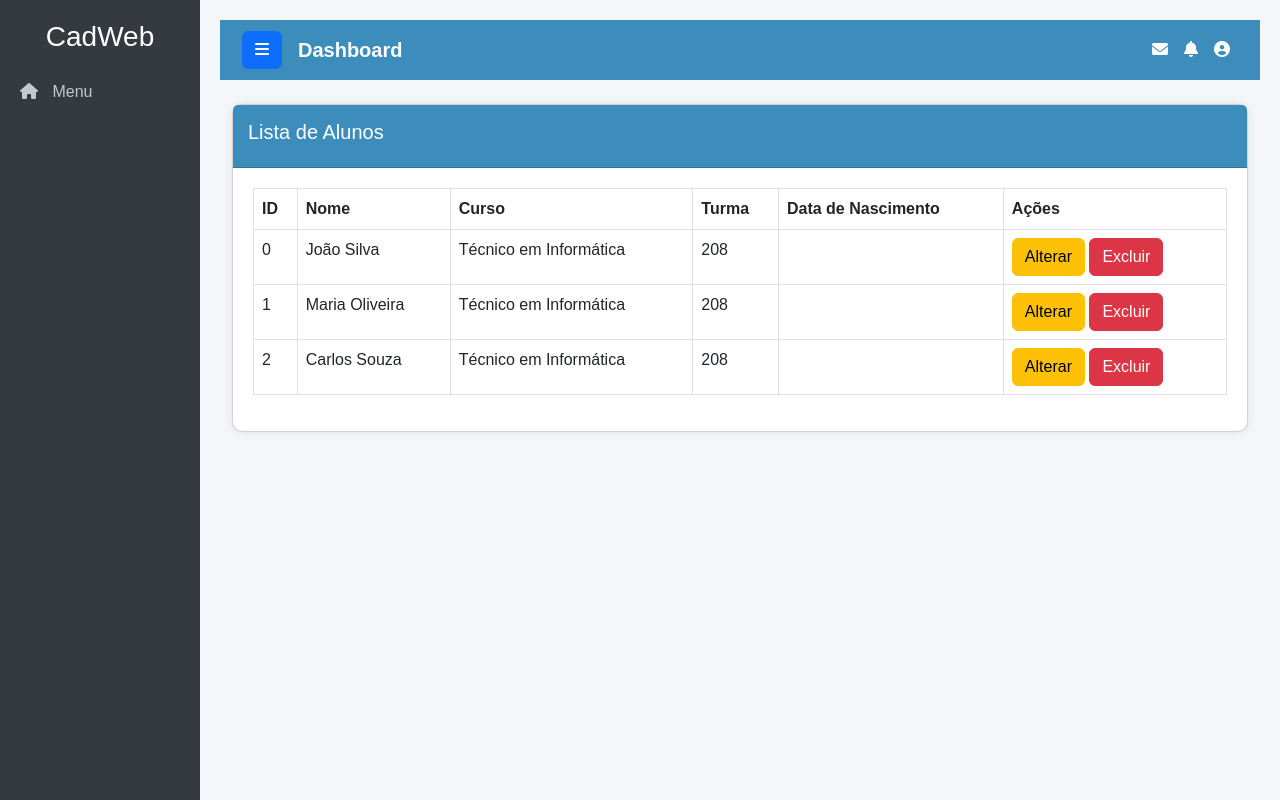
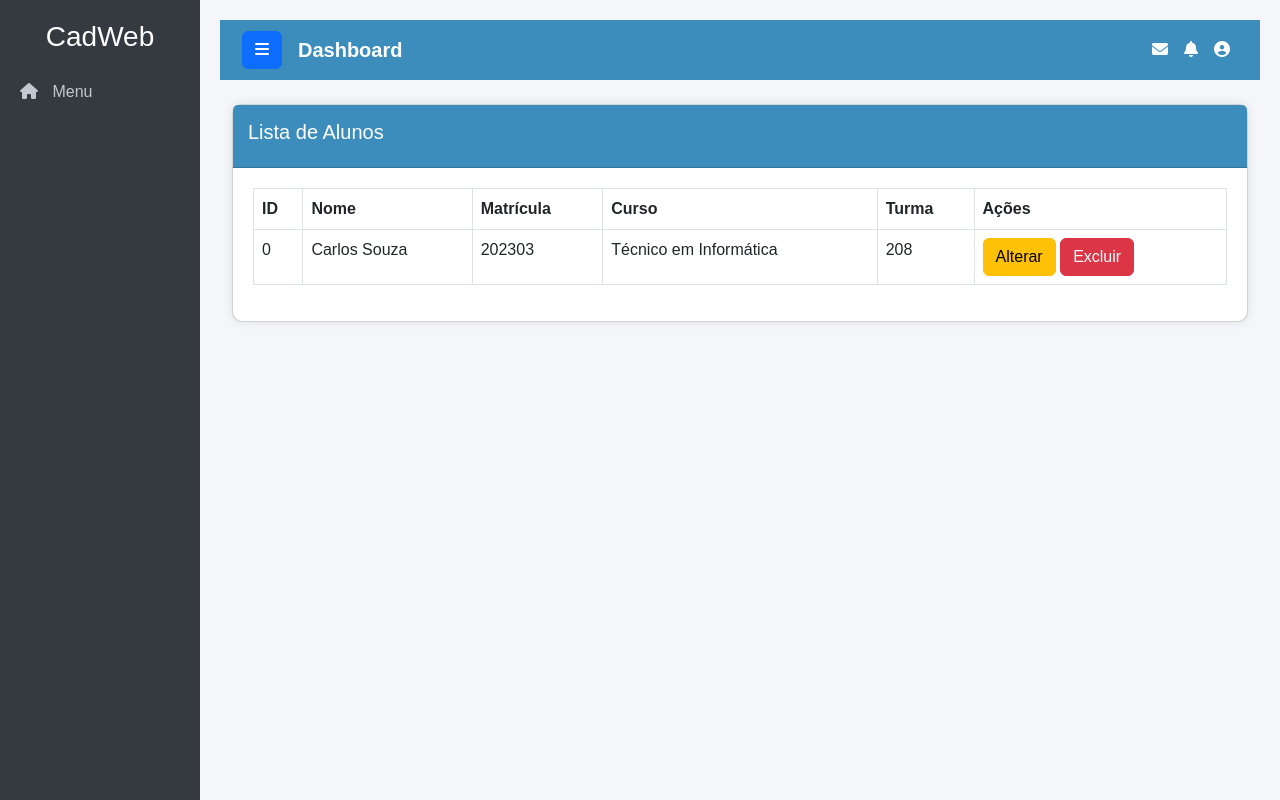
Before and after one commit to Raryy00/piloto, a Django app: page /alunos/ in a window 1280 px wide. Run offline with Django 5.2, Linux system fonts and the light colour scheme.

Commit message:
Add files via upload

```diff
--- a/home/templates/base.html
+++ b/home/templates/base.html
@@ -122,12 +122,6 @@
                         <a href="{% url 'listar_alunos' %}" class="nav-link">Listar Alunos</a>
                     </li>
                     <li class="nav-item">
-                        <a href="{% url 'editar_aluno' indice=0 %}" class="nav-link">Editar Aluno</a>
-                    </li>
-                    <li class="nav-item">
-                        <a href="{% url 'excluir_aluno' indice=0 %}" class="nav-link">Excluir Aluno</a>
-                    </li>
-                    <li class="nav-item">
                         <a href="{% url 'cadastrar_aluno' %}" class="nav-link">Cadastrar Aluno</a>
                     </li>
                 </ul>
--- a/home/templates/listar_alunos.html
+++ b/home/templates/listar_alunos.html
@@ -8,23 +8,23 @@
         <tr>
             <th scope="col">ID</th>
             <th scope="col">Nome</th>
+            <th scope="col">Matrícula</th>
             <th scope="col">Curso</th>
             <th scope="col">Turma</th>
-      <th scope="col">Data de Nascimento</th>
             <th scope="col">Ações</th>
         </tr>
     </thead>
     <tbody>
-    {% for item in lista %}
+        {% for indice, item in lista %}
         <tr>
-      <td>{{ forloop.counter0 }}</td>
-      <td>{{item.nome}}</td>
-      <td>{{item.curso}}</td>
-      <td>{{item.turma}}</td>
-      <td>{{item.data_de_nascimento}}</td>
+            <td>{{ indice }}</td>
+            <td>{{ item.nome }}</td>
+            <td>{{ item.matricula }}</td>
+            <td>{{ item.curso }}</td>
+            <td>{{ item.turma }}</td>
             <td>
-        <a href="{% url 'editar_aluno' item.id %}" class="btn btn-warning">Alterar</a>
-        <a href="{% url 'excluir_aluno' item.id %}" class="btn btn-danger" onclick="return confirm('Tem certeza que deseja remover este registro?');">Excluir</a>
+                <a href="{% url 'editar_aluno' indice %}" class="btn btn-warning">Alterar</a>
+                <a href="{% url 'excluir_aluno' indice %}" class="btn btn-danger" onclick="return confirm('Tem certeza que deseja remover este registro?');">Excluir</a>
             </td>
         </tr>
         {% endfor %}
--- a/home/urls.py
+++ b/home/urls.py
@@ -13,7 +13,7 @@
     path('dados/', views.dados, name='dados'),
     path('form/', views.form, name='form'),
     path('alunos/', views.listar_alunos, name='listar_alunos'),
+    path('alunos/cadastrar/', views.cadastrar_aluno, name='cadastrar_aluno'),
     path('alunos/editar/<int:indice>/', views.editar_aluno, name='editar_aluno'),
     path('alunos/excluir/<int:indice>/', views.excluir_aluno, name='excluir_aluno'),
-    path('alunos/cadastrar/', views.cadastrar_aluno, name='cadastrar_aluno'),
 ]
--- a/home/views.py
+++ b/home/views.py
@@ -73,7 +73,7 @@
 
 def listar_alunos(request):
     context = {
-        'lista': LISTA_ALUNOS,
+        'lista': [(indice, aluno) for indice, aluno in enumerate(LISTA_ALUNOS)],
     }
     return render(request, 'listar_alunos.html', context)
 
@@ -110,6 +110,8 @@
         LISTA_ALUNOS.append(novo_aluno)
         return redirect('listar_alunos')
 
+    return render(request, 'form_aluno.html', {})
+
 def excluir_aluno(request, indice):
     del LISTA_ALUNOS[indice]
     return redirect('listar_alunos')
```
Also changed, not shown: home/templates/cadastrar_aluno.html (added, +18 -0 lines), home/templates/form_aluno.html (+5 -7 lines), pweb/urls.py (line endings or trailing spaces). Lines whose indentation alone changed are shown as unchanged.
